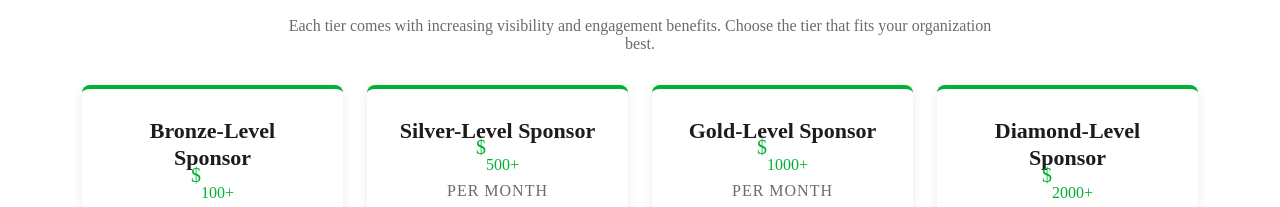
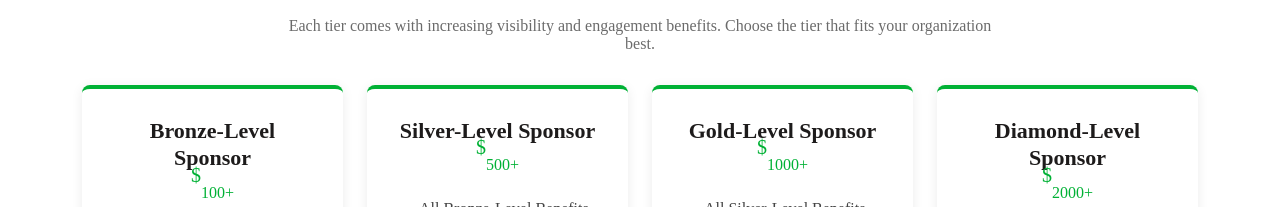
Before and after one commit to TAMSFormers5212/Website, an Astro site: page /Website/donations in a window 1280 px wide. Shown: the part 512-719 px from the top of the page. Built offline with nearby package versions, Linux system fonts and the light colour scheme; Astro itself is replaced by a stand-in of ours; some icons are missing.

Commit message:
Remove per month label from sponsorship tiers

```diff
--- a/src/pages/donations.astro
+++ b/src/pages/donations.astro
@@ -85,7 +85,6 @@ const custom = {
                   <h3>{tier.name}</h3>
                   <div class="price">
                     <sup>$</sup>{tier.amount}
-                    <span>per month</span>
                   </div>
                   <ul>
                     {tier.benefits.map((benefit) => (
--- a/src/styles/style.css
+++ b/src/styles/style.css
@@ -846,14 +846,6 @@ section {
   margin-bottom: 20px;
 }
 .tier .price sup { font-size: 20px; top: -16px; }
-.tier .price span {
-  display: block;
-  margin-top: 8px;
-  font: 600 13px/1.4 var(--heading);
-  letter-spacing: 1px;
-  text-transform: uppercase;
-  color: var(--ink-500);
-}
 .tier ul {
   list-style: none;
   padding: 0;
```
